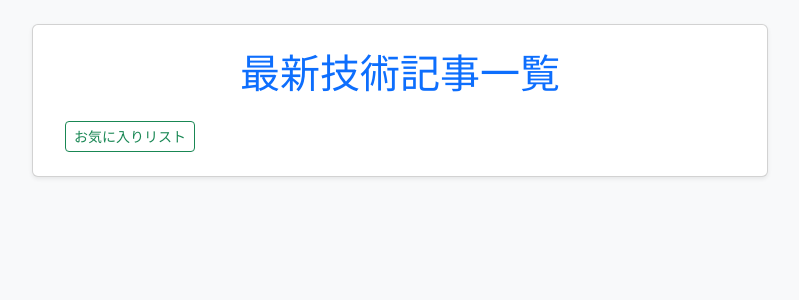
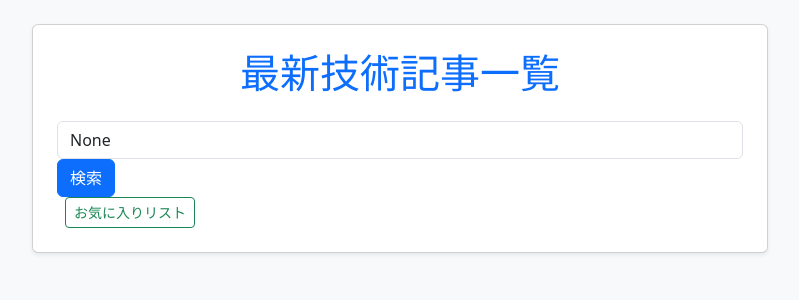
Before and after one commit to Rintaro58511/tech-article-hub, a Flask app: page /main/ in a window 1280 px wide. Shown: the part 56-356 px from the top of the page, without its empty margins (240-1039 px from the left). Run offline with Flask 3, Linux system fonts and the light colour scheme; data that the repository does not hold is empty.

Commit message:
feature: 検索窓の追加

```diff
--- a/app/main/views.py
+++ b/app/main/views.py
@@ -4,19 +4,25 @@
 
 main_bp = Blueprint('main', __name__, url_prefix = '/main')
 
-@main_bp.route("/")
+@main_bp.route("/", methods = ["GET"])
 def get_articles():
 
-    response = requests.get("https://qiita.com/api/v2/items?query=python&per_page=5")
+    key_word = request.args.get('keyword')
+
+    if key_word != None:
+        response = requests.get(f"https://qiita.com/api/v2/items?query={key_word}&per_page=5")
+
+    else:
+        response = requests.get("https://qiita.com/api/v2/items?query=python&per_page=5")
+
     qiita_data = response.json()
 
     clean_articles = []
 
     for item in qiita_data:
-        clean_articles.append({"title": item["title"],
-                               "url": item["url"]})
+        clean_articles.append({"title": item["title"], "url": item["url"]})
 
-    return render_template("index.html", articles = clean_articles)
+    return render_template("index.html", articles = clean_articles, key_word = key_word)
 
 
 @main_bp.route("/favorite/add", methods=["POST"])
--- a/app/templates/index.html
+++ b/app/templates/index.html
@@ -5,6 +5,12 @@
     <div class="col-md-8">
         <div class="card shadow-sm p-4 bg-white rounded">
             <h1 class="text-center text-primary mb-4">最新技術記事一覧</h1>
+            <form action="{{ url_for('main.get_articles') }}" method="GET" style="display: inline;">
+
+                <input type="text" name="keyword" placeholder="知りたい記事について検索して下さい" value="{{ key_word }}" class="form-control me-2">
+                <button type="submit" class="btn btn-primary">検索</button>
+
+            </form>
                 {% with messages = get_flashed_messages() %}
                     {% if messages %}
                         {% for message in messages %}
```
